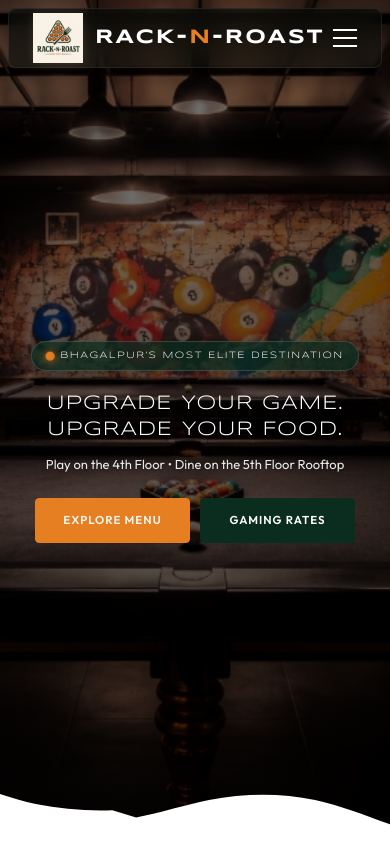
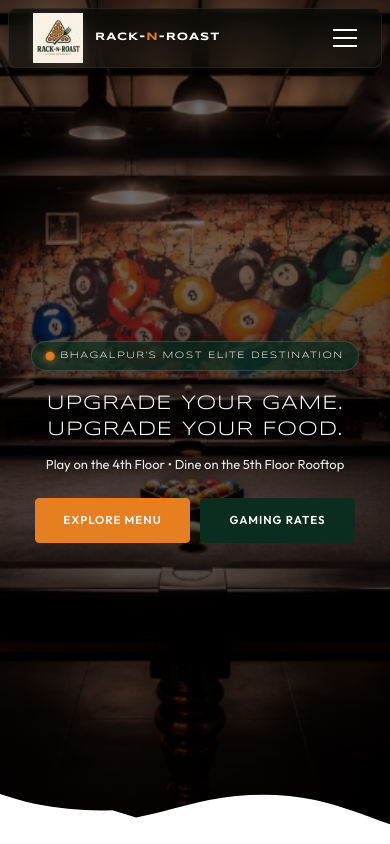
Before and after one commit to officialnirbhay6-lab/racknroast, a plain HTML site: page index.html in a window 390 px wide. Shown: the top 844 px of the page. Drawn offline with nearby package versions, Linux system fonts and the light colour scheme; a small style sheet from the web is missing.

Commit message:
Shrink mobile brand name size to 11px and add white-space nowrap to fit on a single line next to logo

```diff
--- a/index.css
+++ b/index.css
@@ -268,6 +268,7 @@
   font-weight: 900;
   letter-spacing: 2px;
   color: var(--color-text-white);
+  white-space: nowrap;
 }
 
 .nav-menu ul {
@@ -1898,6 +1899,11 @@
     border-radius: 8px !important;
   }
 
+  .brand-name {
+    font-size: 11px !important;
+    letter-spacing: 1px !important;
+  }
+
   .hero-section {
     padding: 100px 16px 60px !important;
   }
```
